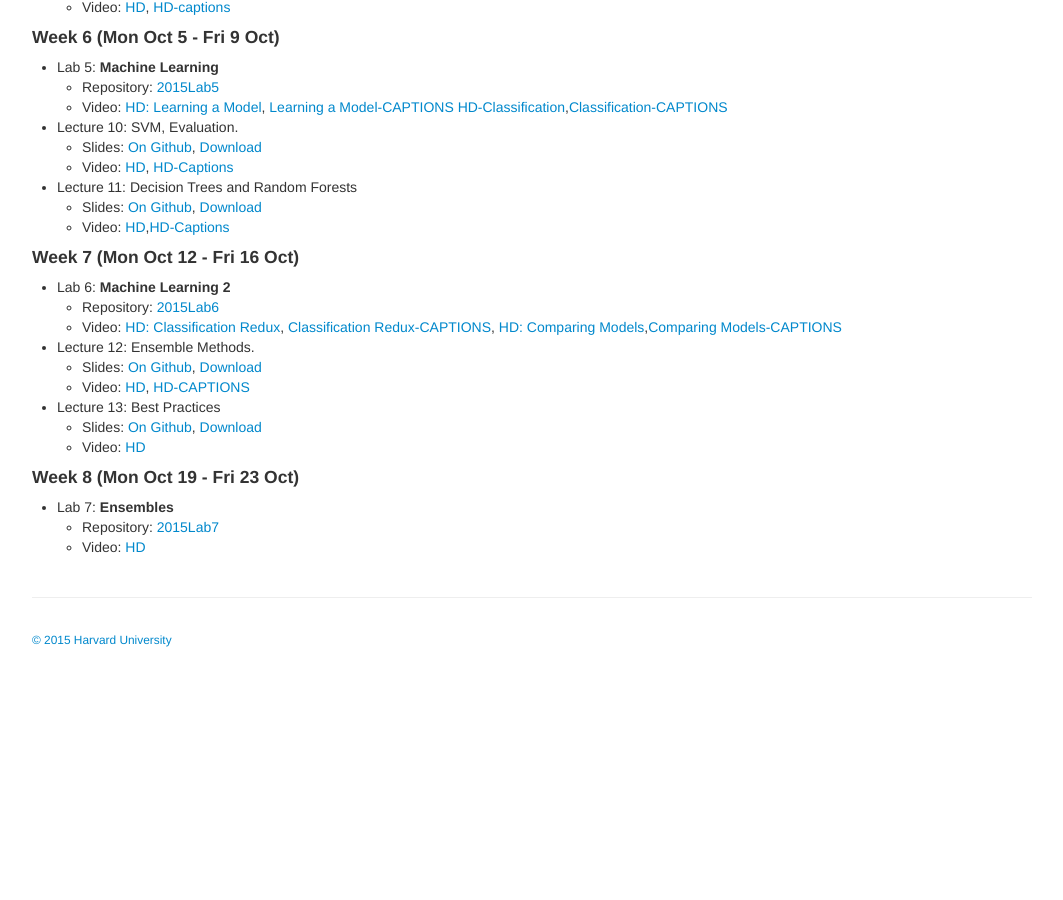
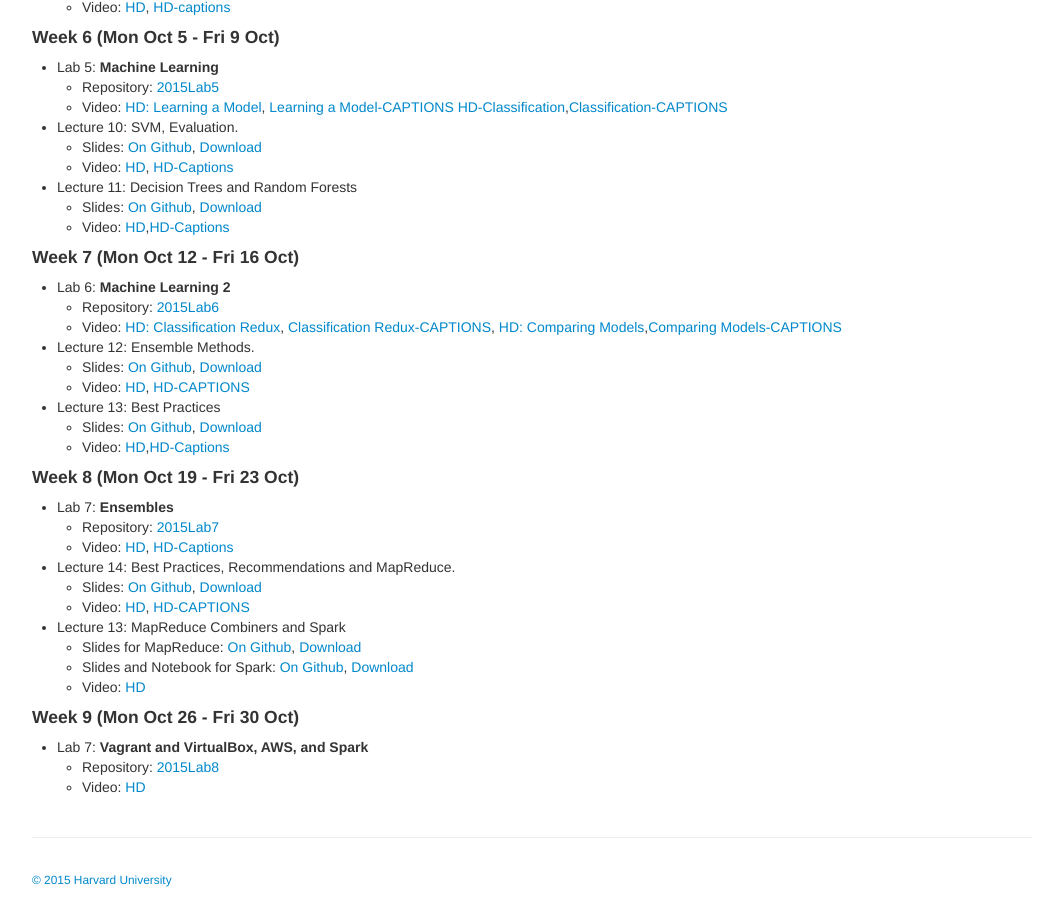
Before and after one commit to cs109/2015, a Jekyll site: the page built from pages/videos.md, in a window 1280 px wide and 900 px high, scrolled down 1338 px. Shown: the whole window, without its empty margins (108-1171 px from the left). Built offline with Jekyll 4.4.1, drawn with Linux system fonts in a browser that asks for light colours; before the commit the page ends 1998 px from its top, so only the background shows below that.

Commit message:
updated videos

```diff
--- a/pages/videos.md
+++ b/pages/videos.md
@@ -107,10 +107,25 @@ We've also started a YouTube [channel](https://www.youtube.com/channel/UC0-KaiZF
 
 - Lecture 13: Best Practices
    - Slides: [On Github](https://github.com/cs109/2015/blob/master/Lectures/13-BestPractices_Recommendations.pdf), [Download](https://github.com/cs109/2015/raw/master/Lectures/13-BestPractices_Recommendations.pdf)
-   - Video: [HD](https://matterhorn.dce.harvard.edu/engage/player/watch.html?id=b33eec92-d049-4353-a904-5054eb718aff)
+   - Video: [HD](https://matterhorn.dce.harvard.edu/engage/player/watch.html?id=b33eec92-d049-4353-a904-5054eb718aff),[HD-Captions](https://matterhorn.dce.harvard.edu/engage/player/watch.html?id=3d4f72cf-9de9-4d07-bc80-cd0f0ab6b82d)
 
 ####Week 8 (Mon Oct 19 - Fri 23 Oct)
 
 - Lab 7: **Ensembles**
    - Repository: [2015Lab7](https://github.com/cs109/2015lab7)
-   - Video: [HD](https://matterhorn.dce.harvard.edu/engage/player/watch.html?id=0c645a5c-d262-4bb5-a137-3a78db60f3e7)
+   - Video: [HD](https://matterhorn.dce.harvard.edu/engage/player/watch.html?id=0c645a5c-d262-4bb5-a137-3a78db60f3e7), [HD-Captions](https://matterhorn.dce.harvard.edu/engage/player/watch.html?id=3dfcfa72-4dad-47fd-b0d7-b72867a3ec87)
+
+- Lecture 14: Best Practices, Recommendations and MapReduce.
+   - Slides: [On Github](https://github.com/cs109/2015/blob/master/Lectures/14-Recommendations_MapReduce.pdf), [Download](https://github.com/cs109/2015/raw/master/Lectures/14-Recommendations_MapReduce.pdf)
+   - Video: [HD](https://matterhorn.dce.harvard.edu/engage/player/watch.html?id=afee45b9-dcf5-4f29-bc60-871aa78f1cf8), [HD-CAPTIONS](https://matterhorn.dce.harvard.edu/engage/player/watch.html?id=4199ca62-a007-4b08-b2e2-f752c2dcc01a)
+
+- Lecture 13: MapReduce Combiners and Spark
+  - Slides for MapReduce: [On Github](https://github.com/cs109/2015/blob/master/Lectures/15a-MapReduce_Combiner.pdf), [Download](https://github.com/cs109/2015/raw/master/Lectures/15a-MapReduce_Combiner.pdf)
+  - Slides and Notebook for Spark: [On Github](), [Download]()
+  - Video: [HD](https://matterhorn.dce.harvard.edu/engage/player/watch.html?id=10964b32-dcdc-49d2-b766-039b707a5c37)
+
+####Week 9 (Mon Oct 26 - Fri 30 Oct)
+
+- Lab 7: **Vagrant and VirtualBox, AWS, and Spark**
+   - Repository: [2015Lab8](https://github.com/cs109/2015lab8)
+   - Video: [HD](https://matterhorn.dce.harvard.edu/engage/player/watch.html?id=6f1deb9e-051b-4019-99ec-19aee14be9d9)
```
